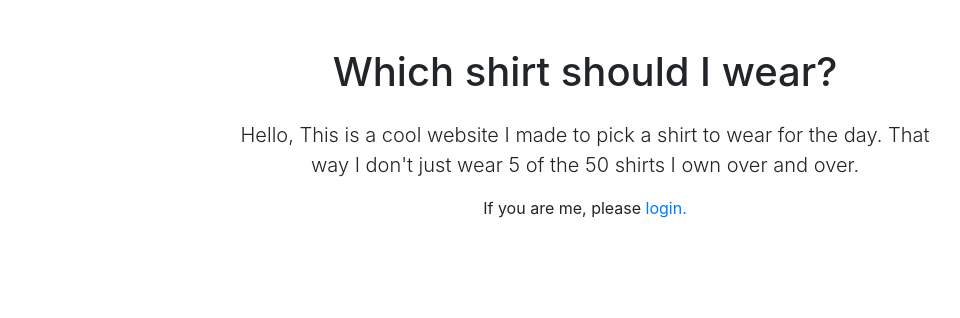
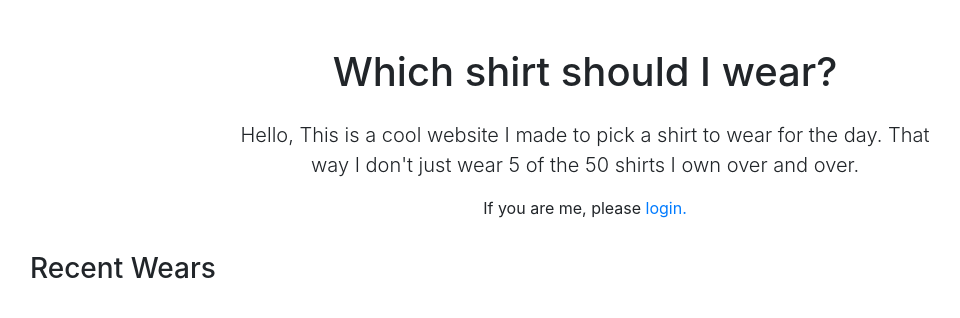
Before and after one commit to acaggiano/shirts, a Django app: template templates/shirts/index.html in a window 1280 px wide. Shown: the top 318 px of the page, without its empty margins (55-1015 px from the left). Run offline with Django 3.2, Linux system fonts and the light colour scheme; the template is opened without the code that fills it, so the values that code supplies are empty; some libraries are stand-ins or nearby versions.

Commit message:
implemented last worn feature

```diff
--- a/models.py
+++ b/models.py
@@ -5,3 +5,4 @@ class Shirt(models.Model):
     name = models.CharField(max_length=50)
     worn = models.BooleanField(default=False)
     image = models.ImageField(upload_to='uploads/shirts/', blank=True)
+    last_worn = models.DateField(null=True, blank=True)
--- a/templates/shirts/index.html
+++ b/templates/shirts/index.html
@@ -1,7 +1,8 @@
 {% extends 'shirts/base.html' %}
+{% load static %}
 {% block content %}
 {% csrf_token %}
-<div class="container text-center pt-5">
+<div data-media-url="{% get_media_prefix %}" class="container text-center pt-5">
     <div class="row">
         <h1 class="col">Which shirt should I wear?</h1>
     </div>
@@ -23,7 +24,7 @@
             <div class="col-sm-3 mt-2 mt-sm-0">
                 <button v-on:click="getShirt()" type="button" class="w-100 btn btn-primary btn-lg">Nah</button>
             </div>
-        </div>
+       </div>
         <div v-if="today == 'None'" class="row mt-3">
             <div class="col-4 offset-4">
                 <button v-on:click="resetShirts()" type="button" class="w-100 btn-lg btn btn-danger">RESET</button>
@@ -46,6 +47,21 @@
                 </div>
             </div>
         </div>
+    </div>
+    <div class="row">
+        <h3 class="col text-left">Recent Wears</h3>
+    </div>
+    <div class="row">
+        {% for shirt in recent %}
+            <div class="col-sm">
+                <div class="card">
+                    <img src="{% if shirt.image %}{{ media_url }}{{ shirt.image }}{% else %}/media/default.png{% endif %}" class="card-img-top" alt="Recent shirt">
+                    <small class="p-1 card-footer text-muted">
+                        {{ shirt.name }}<br>{{ shirt.last_worn }}
+                    </small>
+                </div>
+            </div>
+        {% endfor %}
     </div>
 </div>
  <!-- vue.js files -->
--- a/views.py
+++ b/views.py
@@ -1,12 +1,13 @@
 from django.shortcuts import render
 from django.http import HttpResponse
 from .models import Shirt
+from mysite.settings import MEDIA_URL
 
 # Create your views here.
 
 def index(request):
-    # recent = Shirt.objects.filter(worn=True)[:5]
-    context = {}
+    recent = Shirt.objects.filter(worn=True).order_by('-last_worn')[:5]
+    context = {'recent': recent, 'media_url': MEDIA_URL}
     return render(request, 'shirts/index.html', context)
 
 def reset(request):
```
Also changed, not shown: migrations/0003_shirt_last_worn.py (added).
